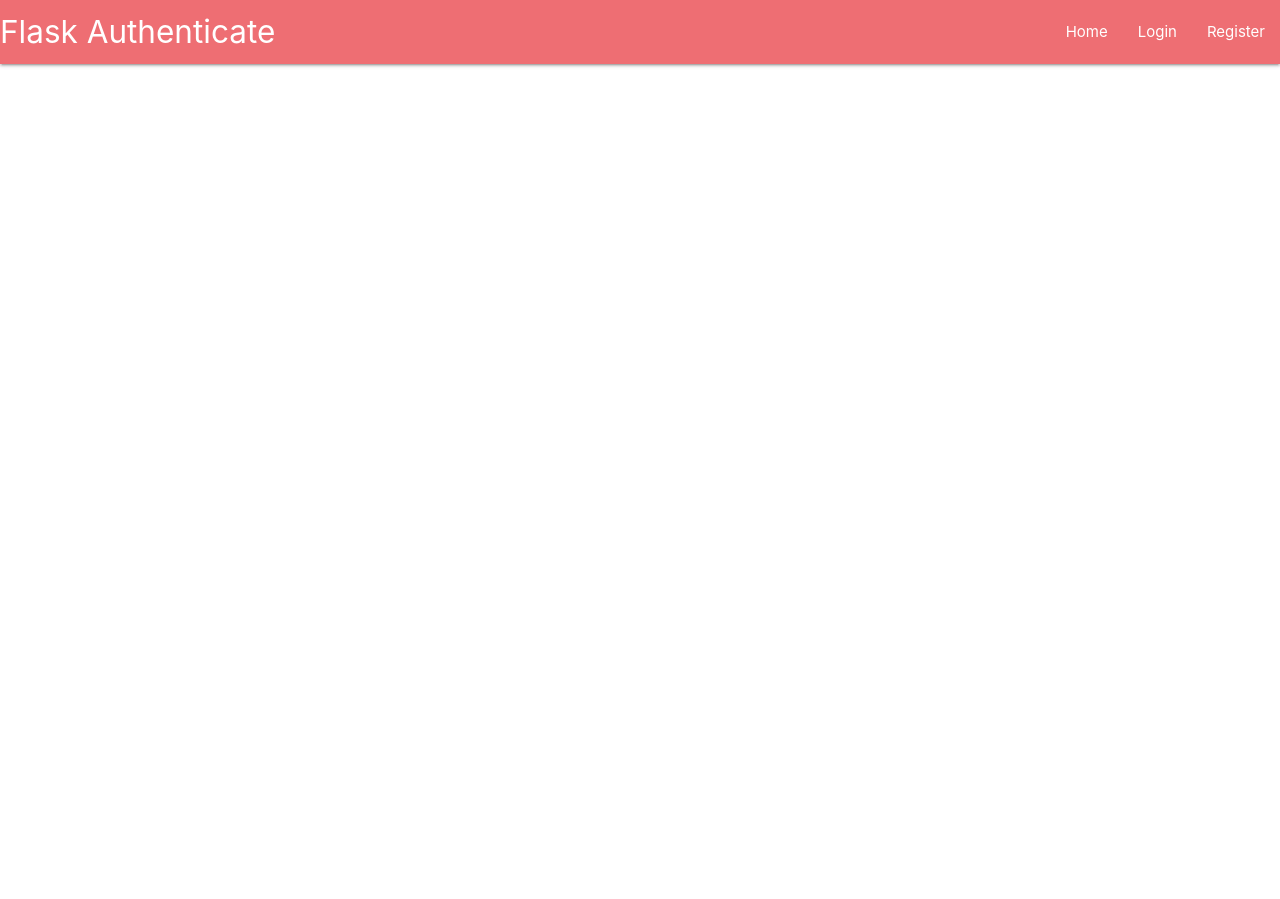
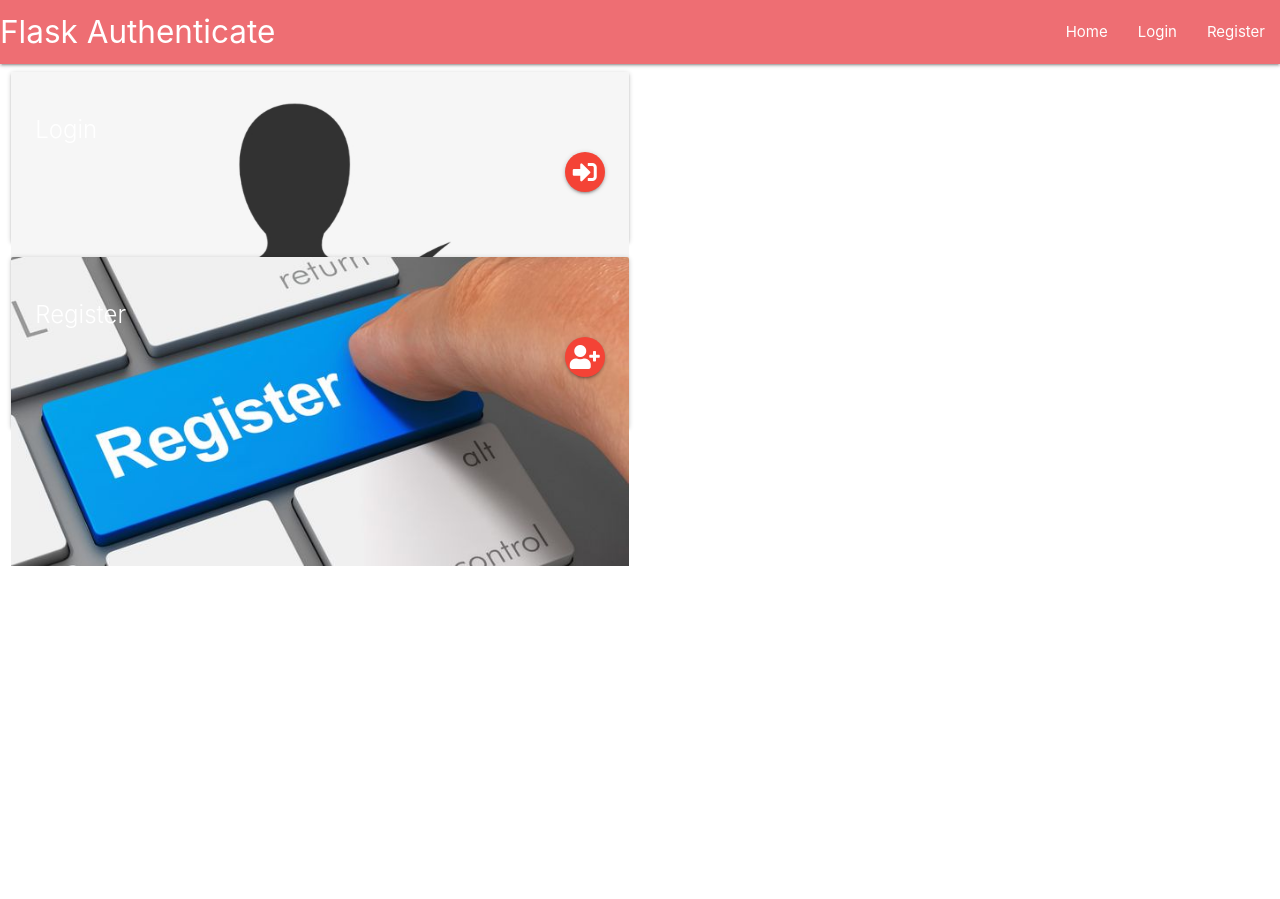
Before and after one commit to michodgs25/flask-authentication, a Flask app: page / in a window 1280 px wide. Shown: the top 899 px of the page. Run offline with Flask 2, Linux system fonts and the light colour scheme; some libraries are stand-ins or nearby versions.

Commit message:
Add boilerplate cards

```diff
--- a/static/css/style.css
+++ b/static/css/style.css
@@ -0,0 +1,3 @@
+.card-image {
+    height: 100px;
+}
--- a/templates/base.html
+++ b/templates/base.html
@@ -38,6 +38,14 @@
         </nav>
         <!--Mobile nav, two tabs, allow user to access login& registration-->
         <ul class="sidenav" id="mobile-demo">
+            <div class="user-view">
+                <div class="background">
+                    <!--Sprint title& image, increase user interaction-->
+                    <img src="{{url_for('static', filename='images/sidenav/sidenav.jpg')}}"
+                        alt="Male athlete in running motion">
+                </div>
+                <h5 class="side-title">Authenticate</h5>
+            </div>
             <li><a href="{{ url_for('home') }}">Home</a></li>
             <li><a href="{{ url_for('login') }}">Login</a></li>
             <li><a href="{{ url_for('register') }}">Register</a></li>
--- a/templates/home.html
+++ b/templates/home.html
@@ -1,27 +1,34 @@
 {% extends "base.html" %}
+{% block page_header %}
+<div class="container header-container">
+    <div class="row">
+        <div class="col"></div>
+    </div>
+</div>
+{% endblock %}
+{% block content %}
 <div class="row">
     <div class="col s12 m6">
         <div class="card">
             <div class="card-image">
-                <img src="images/sample-1.jpg">
-                <span class="card-title">Card Title</span>
+                <img src="{{url_for('static', filename='images/cards/login-card.png')}}" alt="Login card image">
+                <span class="card-title text-bold text-black">Login</span>
                 <a class="btn-floating halfway-fab waves-effect waves-light red"><i class="fas fa-sign-in-alt"></i></a>
             </div>
             <div class="card-content">
-                <p>I am a very simple card. I am good at containing small bits of information. I am convenient because I
-                    require little markup to use effectively.</p>
+                <p>Login</p>
             </div>
         </div>
         <div class="card">
             <div class="card-image">
-                <img src="images/sample-1.jpg">
-                <span class="card-title">Card Title</span>
-                <a class="btn-floating halfway-fab waves-effect waves-light red"><i class="fas fa-plus-circle"></i></a>
+                <img src="{{url_for('static', filename='images/cards/card-register.jpg')}}" alt="Login card image">
+                <span class="card-title">Register</span>
+                <a class="btn-floating halfway-fab waves-effect waves-light red"><i class="fas fa-user-plus"></i></a>
             </div>
             <div class="card-content">
-                <p>I am a very simple card. I am good at containing small bits of information. I am convenient because I
-                    require little markup to use effectively.</p>
+                <p>Register With Us</p>
             </div>
         </div>
     </div>
 </div>
+{% endblock %}
```
Also changed, not shown: templates/login.html (+20 -0 lines), templates/register.html (+18 -0 lines), static/images/cards/card-register.jpg (added), static/images/cards/login-card.png (added), static/images/sidenav/sidenav.jpg (added).
